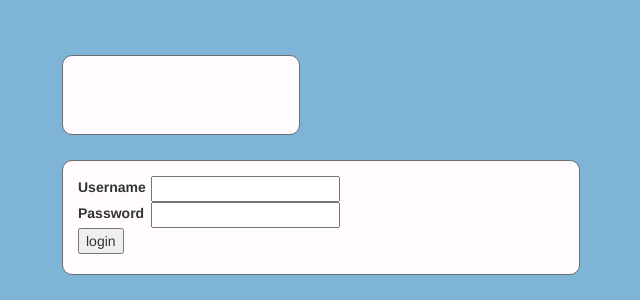
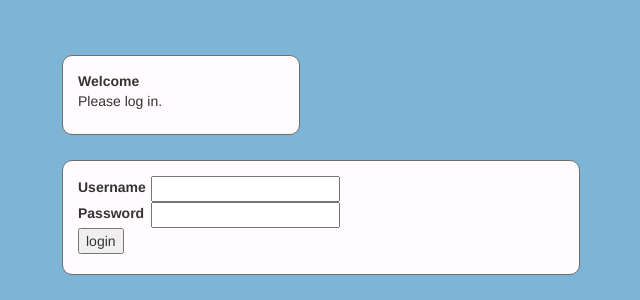
Before and after one commit to gthole/gedgo, a Django app: template templates/gedgo/login.html in a window 1280 px wide. Shown: the part 50-350 px from the top of the page, without its empty margins (189-829 px from the left). Run offline with Django 3.2, Linux system fonts and the light colour scheme; the template is opened without the code that fills it: most values are stand-ins (such as "Sample title", 1, 10 or a date in 2020); form fields are guessed from the names that the template uses; some libraries are stand-ins or nearby versions.

Commit message:
Add a little more verbage to login page.

```diff
--- a/templates/gedgo/login.html
+++ b/templates/gedgo/login.html
@@ -1,4 +1,10 @@
 {% extends "base.html" %}
+
+{% block leftsidebar %}
+<b>Welcome</b><br />
+Please log in.
+
+{% endblock %}
 
 {% block content %}
 <div class="pod">
```
